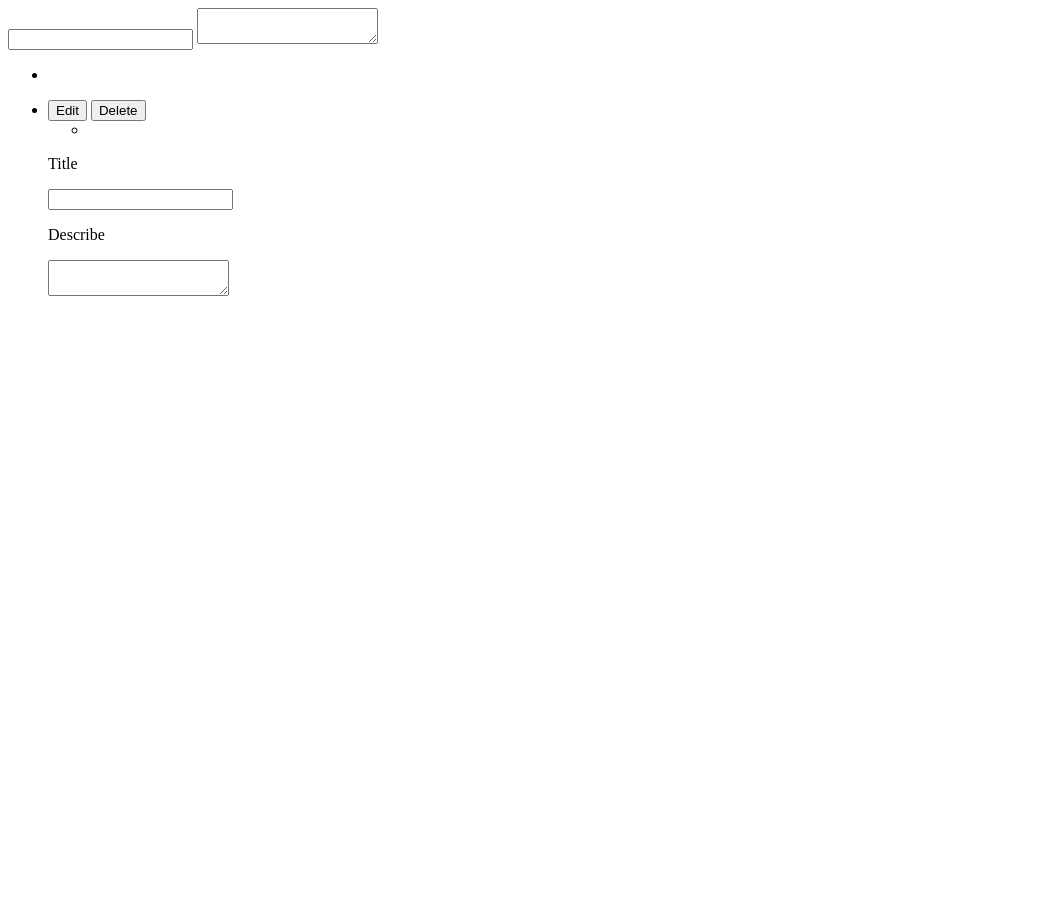
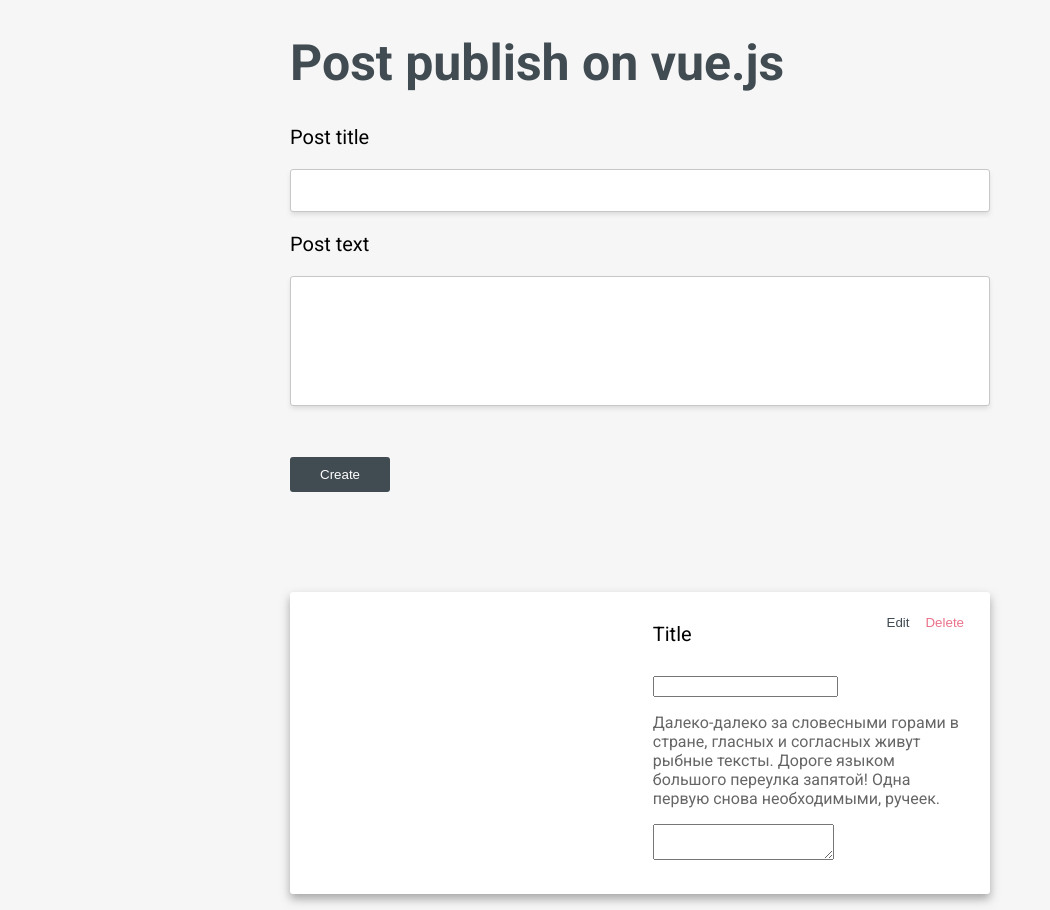
Before and after one commit to Postnov/vue-post-publish, a plain HTML site: page index.html in a window 1280 px wide. Shown: the whole page, without its empty margins (0-1050 px from the left). Before the commit the page ends 800 px from the top, so only its background shows below. Drawn offline with nearby package versions, Linux system fonts and the light colour scheme.

Commit message:
add common styles

```diff
--- a/index.html
+++ b/index.html
@@ -7,18 +7,23 @@
 </head>
 <body>
 
-	<main id="app">
+	<main id="app" class="app">
+		<h1 class="title">Post publish on vue.js</h1>
 
 
-		<div class="form">
-			<input type="text" class="form__input">
-			<textarea type="text" class="form__input"></textarea>
+		<form class="form">
+			<p class="form__title">Post title</p>
+			<input type="text" class="form__field">
+
+			<p class="form__title">Post text</p>
+			<textarea type="text" class="form__field form__field--textarea"></textarea>
 			<ul class="form-dropzone">
 				<li class="form-dropzone__item">
 					<img src="" alt="" class="form-dropzone__img">
 				</li>
 			</ul>
-		</div>
+			<button class="form__button">Create</button>
+		</form>
 
 
 
@@ -44,7 +49,7 @@
 						<p class="post__title">Title</p>
 						<input type="text">
 
-						<p class="post__text">Describe</p>
+						<p class="post__text">Далеко-далеко за словесными горами в стране, гласных и согласных живут рыбные тексты. Дороге языком большого переулка запятой! Одна первую снова необходимыми, ручеек.</p>
 						<textarea></textarea>
 					</div>
 
--- a/style.css
+++ b/style.css
@@ -0,0 +1,131 @@
+@import url('https://fonts.googleapis.com/css?family=Roboto:300,400,700');
+
+body {
+	-webkit-box-sizing: border-box;
+	-moz-box-sizing: border-box;
+	box-sizing: border-box;
+	background-color: #f6f6f6;
+	font-family: 'Roboto';
+}
+
+*{
+	box-sizing: inherit;
+}
+
+.app {
+	max-width: 700px;
+	width: 100%;
+	margin: 0 auto;
+}
+
+.title {
+	font-size: 50px;
+	color: #414b52;
+}
+
+.form {
+	max-width: 700px;
+	width: 100%;
+}
+
+.form-dropzone {
+	padding-left: 0;
+	list-style: none;
+}
+
+.form__title {
+	font-size: 20px;
+}
+
+.form__field {
+	padding: 10px;
+	border: 1px solid #c7c7c7;
+	font-size: 18px;
+	outline: none;
+	display: block;
+	margin-bottom: 10px;
+	width: 100%;
+	border-radius: 3px;
+	box-shadow: 0 3px 5px -1px rgba(146,146,146, .3);
+}
+
+.form__field--textarea {
+	resize: none;
+	height: 130px;
+	font-family: sans-serif;
+}
+
+.form__button {
+	padding: 10px 30px;
+	color: #fff;
+	background-color: #414b52;
+	border: none;
+	border-radius: 3px;
+	cursor: pointer;
+	outline: none;
+}
+
+.post-list {
+	padding-left: 0;
+	list-style: none;
+	margin-top: 100px;
+}
+
+.post {
+	padding: 30px;
+	border-radius: 3px;
+	background-color: #fff;
+	box-shadow: 0 5px 10px 0px rgba(146,146,146, .8);
+	position: relative;
+	display: -webkit-flex;
+	display: -moz-flex;
+	display: -ms-flex;
+	display: -o-flex;
+	display: flex;
+	-ms-align-items: center;
+	align-items: center;
+	justify-content: space-between;
+	flex-wrap: wrap;
+}
+
+.post__img-content {
+	width: 48%;
+}
+
+.post__text-content {
+	width: 48%;
+}
+
+.post__title {
+	margin: 0 0 30px;
+	font-size: 20px;
+}
+
+.post__text {
+	font-size: 16px;
+	word-break: break-word;
+	color: #666;
+}
+
+.post-dropzone {
+	padding-left: 0;
+	list-style: none;
+}
+
+.post-buttons {
+	position: absolute;
+	top: 20px;
+	right: 20px;
+}
+
+.post-buttons__item {
+	background-color: transparent;
+	border: none;
+	color: #414b52;
+	cursor: pointer;
+}
+
+.post-buttons__item--danger {
+	color: crimson;
+	opacity: .6;
+}
```
